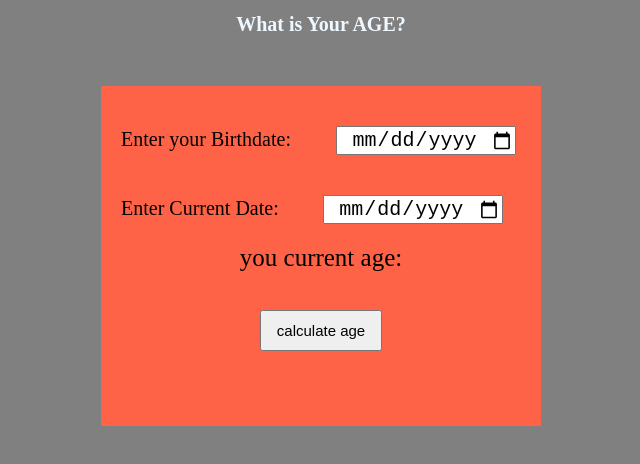
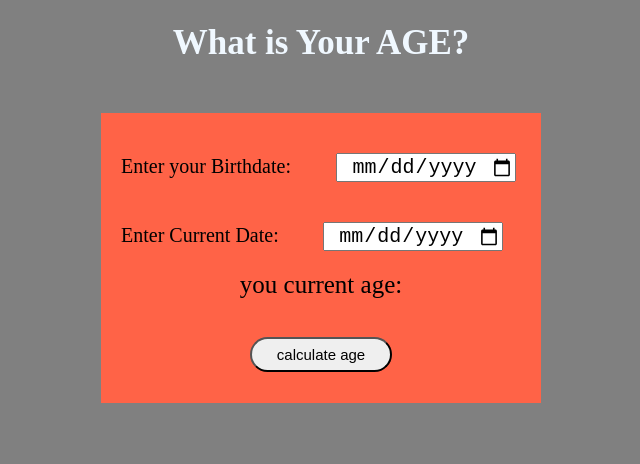
Before and after one commit to bushra3112004/DOMapplication6, a plain HTML site: page index3.html in a window 1280 px wide. Shown: the whole page, without its empty margins (319-959 px from the left). Drawn offline with Linux system fonts and the light colour scheme.

Commit message:
add sent

```diff
--- a/index3.html
+++ b/index3.html
@@ -9,12 +9,12 @@
             background-color: grey;
         }
         .title{
-            font-size: 20px;
+            font-size: 35px;
             text-align: center;
             color: aliceblue;
         }
         .container{
-            height: 300px;
+            height: 250px;
             width: 400px;
             background-color: tomato;
             display: block;
@@ -44,8 +44,11 @@
             margin: 20px auto;
             size: 20px;
             font-size: 15px;
-            padding: 10px 15px;
-
+            padding: 7px 25px;
+            border-radius: 30px;
+        }
+        .cal-btn:hover{
+            box-shadow: 1px 1px 2px 1px black;
         }
 
 
```
